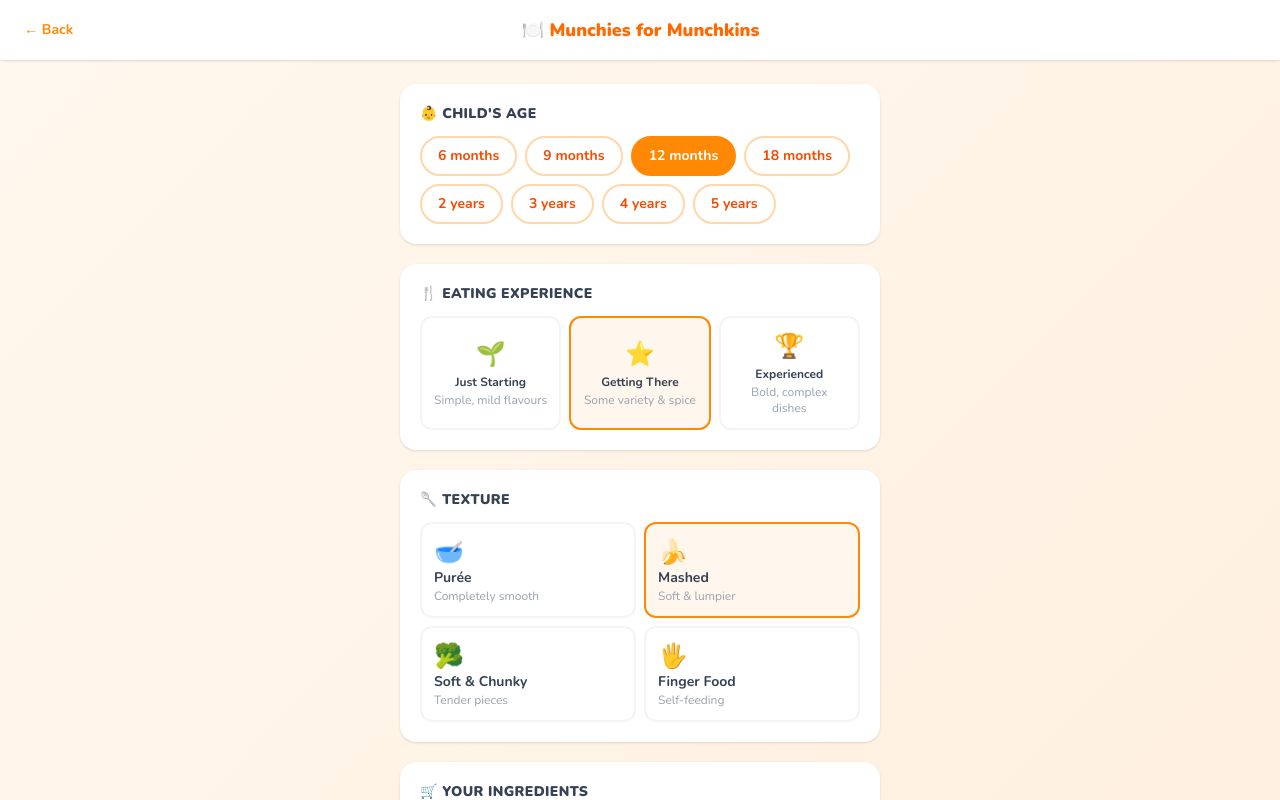
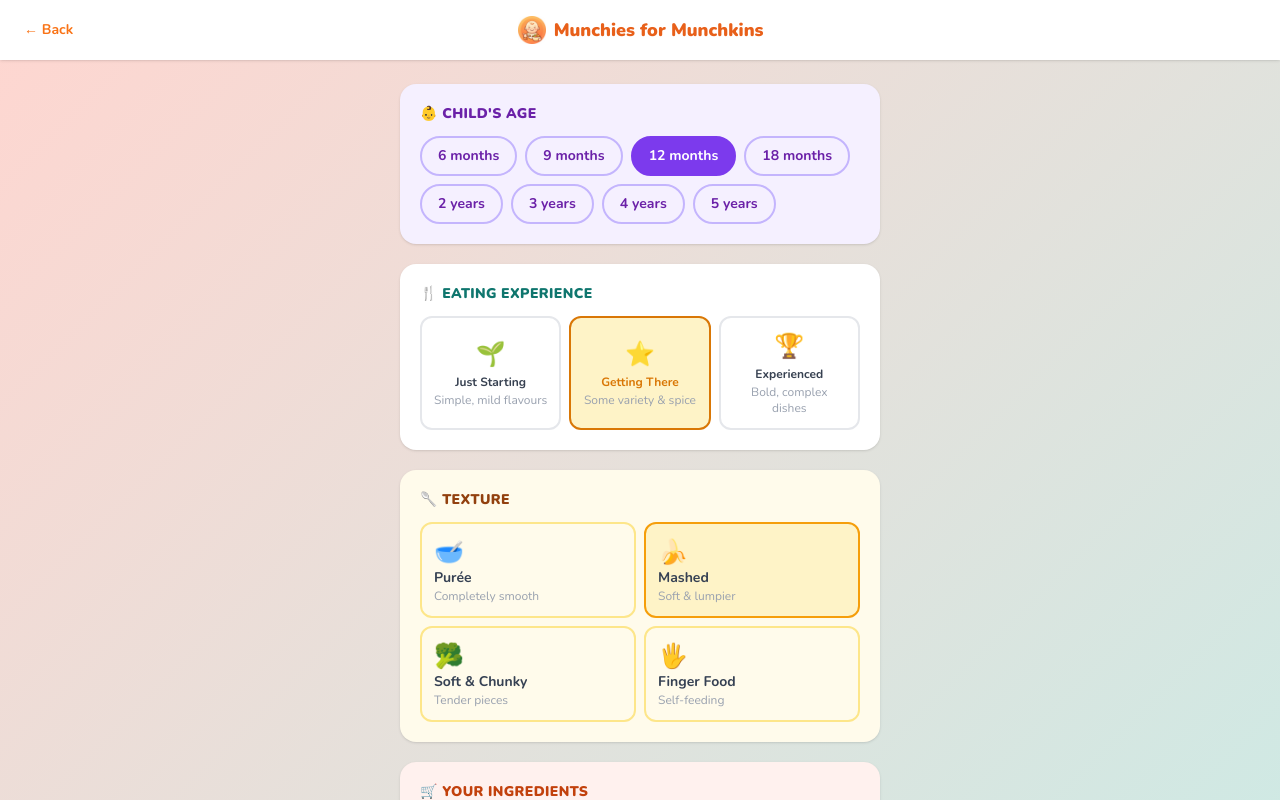
Before and after one commit to sabia-akbar-ali/munchies-for-munchkins, a Next.js app: page / in a window 1280 px wide. Both pictures are taken after a click on the button "Get Recipes 🍳". Shown: the top 800 px of the page. Built offline with nearby package versions, Linux system fonts and the light colour scheme.

Commit message:
Update page.tsx

```diff
--- a/app/page.tsx
+++ b/app/page.tsx
@@ -1,6 +1,7 @@
 "use client";
 
 import { useState } from "react";
+import Image from "next/image";
 
 const AGE_OPTIONS = [
   "6 months", "9 months", "12 months", "18 months",
@@ -17,9 +18,9 @@ const TEXTURE_OPTIONS = [
 const ALLERGEN_OPTIONS = ["Nut-free", "Dairy-free", "Egg-free", "Gluten-free"];
 
 const EXPERIENCE_OPTIONS = [
-  { value: "just starting", label: "Just Starting", emoji: "🌱", desc: "Simple, mild flavours" },
-  { value: "getting adventurous", label: "Getting There", emoji: "⭐", desc: "Some variety & spice" },
-  { value: "experienced eater", label: "Experienced", emoji: "🏆", desc: "Bold, complex dishes" },
+  { value: "just starting", label: "Just Starting", emoji: "🌱", desc: "Simple, mild flavours", color: "#16A34A", bg: "#DCFCE7", border: "#86EFAC" },
+  { value: "getting adventurous", label: "Getting There", emoji: "⭐", desc: "Some variety & spice", color: "#D97706", bg: "#FEF3C7", border: "#FCD34D" },
+  { value: "experienced eater", label: "Experienced", emoji: "🏆", desc: "Bold, complex dishes", color: "#7C3AED", bg: "#F5F3FF", border: "#C4B5FD" },
 ];
 
 const COMMON_INGREDIENTS = [
@@ -37,9 +38,9 @@ const COMMON_INGREDIENTS = [
 ].sort();
 
 const RECIPE_TABS = [
-  { label: "🌱 Simple", key: 0 },
-  { label: "⭐ Next Level", key: 1 },
-  { label: "👨‍🍳 Chef's Pick", key: 2 },
+  { label: "🌱 Simple", key: 0, color: "#16A34A", gradient: "linear-gradient(135deg, #22C55E, #4ADE80)" },
+  { label: "⭐ Next Level", key: 1, color: "#EA7316", gradient: "linear-gradient(135deg, #F97316, #FB923C)" },
+  { label: "👨‍🍳 Chef's Pick", key: 2, color: "#7C3AED", gradient: "linear-gradient(135deg, #7C3AED, #A78BFA)" },
 ];
 
 interface Ingredient {
@@ -166,39 +167,42 @@ export default function Home() {
     setPreviousRecipeNames([]);
   };
 
+  const activeTab = RECIPE_TABS[selectedRecipe];
+
   if (!showGenerator) {
     return (
-      <div className="min-h-screen flex flex-col" style={{ background: "linear-gradient(135deg, #fff8ee 0%, #ffeedd 100%)" }}>
+      <div className="min-h-screen flex flex-col" style={{ background: "linear-gradient(135deg, #FFD6D0 0%, #C5EDE8 100%)" }}>
         <header className="text-center pt-12 pb-6 px-6">
-          <div className="text-6xl mb-3">🍽️👶</div>
-          <h1 className="text-4xl font-black text-orange-500 tracking-tight">Munchies for Munchkins</h1>
-          <p className="text-lg text-amber-700 font-semibold mt-2">AI recipes from ingredients you already have</p>
+          <div className="flex justify-center mb-4">
+            <Image src="/icon-512.png" alt="Munchies for Munchkins" width={96} height={96} className="rounded-3xl shadow-lg" />
+          </div>
+          <h1 className="text-4xl font-black tracking-tight" style={{ color: "#E8601A" }}>Munchies for Munchkins</h1>
+          <p className="text-lg font-semibold mt-2" style={{ color: "#0F766E" }}>AI recipes from ingredients you already have</p>
         </header>
 
         <main className="flex-1 flex flex-col items-center justify-center px-6 pb-12">
           <div className="max-w-md w-full bg-white rounded-3xl shadow-xl p-8 text-center">
-            <div className="text-5xl mb-4">✨</div>
             <h2 className="text-2xl font-black text-gray-800 mb-3">What&apos;s in your kitchen?</h2>
-            <p className="text-gray-600 mb-6 leading-relaxed">
+            <p className="text-gray-500 mb-6 leading-relaxed">
               Tell us what ingredients you have at home and we&apos;ll create safe, nutritious, and tasty recipes perfectly suited to your little one&apos;s age and needs.
             </p>
             <div className="grid grid-cols-2 gap-3 mb-6 text-sm">
               {[
-                { emoji: "👶", text: "Age-appropriate recipes" },
-                { emoji: "🌿", text: "Allergen filters" },
-                { emoji: "✅", text: "Halal option" },
-                { emoji: "⚡", text: "3 options at once" },
+                { emoji: "👶", text: "Age-appropriate recipes", bg: "#F5F0FF", color: "#6B21A8" },
+                { emoji: "🌿", text: "Allergen filters", bg: "#DCFCE7", color: "#15803D" },
+                { emoji: "✅", text: "Halal option", bg: "#E0F7F4", color: "#0F766E" },
+                { emoji: "⚡", text: "3 options at once", bg: "#FEF3C7", color: "#92400E" },
               ].map((f) => (
-                <div key={f.text} className="bg-orange-50 rounded-xl p-3 flex items-center gap-2 text-left">
+                <div key={f.text} className="rounded-xl p-3 flex items-center gap-2 text-left" style={{ background: f.bg }}>
                   <span className="text-xl">{f.emoji}</span>
-                  <span className="font-semibold text-orange-800">{f.text}</span>
+                  <span className="font-semibold text-sm" style={{ color: f.color }}>{f.text}</span>
                 </div>
               ))}
             </div>
             <button
               onClick={() => setShowGenerator(true)}
               className="w-full py-4 rounded-2xl text-white font-black text-lg shadow-lg transition-transform hover:scale-105 active:scale-95"
-              style={{ background: "linear-gradient(135deg, #f97316, #fb923c)" }}
+              style={{ background: "linear-gradient(135deg, #F97316, #EC4899)" }}
             >
               Get Recipes 🍳
             </button>
@@ -206,7 +210,7 @@ export default function Home() {
           </div>
         </main>
 
-        <footer className="text-center pb-6 text-xs text-gray-400 px-6">
+        <footer className="text-center pb-6 text-xs text-gray-500 px-6">
           Every child develops differently. Age guidance is a general suggestion only. Always consult your health visitor or GP before introducing new foods. This app does not provide medical advice.
         </footer>
       </div>
@@ -214,10 +218,13 @@ export default function Home() {
   }
 
   return (
-    <div className="min-h-screen pb-16" style={{ background: "linear-gradient(135deg, #fff8ee 0%, #ffeedd 100%)" }}>
+    <div className="min-h-screen pb-16" style={{ background: "linear-gradient(135deg, #FFD6D0 0%, #C5EDE8 100%)" }}>
       <header className="sticky top-0 z-10 bg-white shadow-sm px-6 py-4 flex items-center justify-between">
-        <button onClick={() => { setShowGenerator(false); setRecipes(null); }} className="text-orange-400 font-bold text-sm">← Back</button>
-        <span className="font-black text-orange-500 text-lg">🍽️ Munchies for Munchkins</span>
+        <button onClick={() => { setShowGenerator(false); setRecipes(null); }} className="font-bold text-sm" style={{ color: "#F97316" }}>← Back</button>
+        <div className="flex items-center gap-2">
+          <Image src="/icon-512.png" alt="" width={28} height={28} className="rounded-lg" />
+          <span className="font-black text-lg" style={{ color: "#E8601A" }}>Munchies for Munchkins</span>
+        </div>
         <div className="w-12" />
       </header>
 
@@ -225,18 +232,19 @@ export default function Home() {
         {!recipes ? (
           <>
             {/* Age */}
-            <div className="bg-white rounded-2xl p-5 shadow-sm">
-              <h3 className="font-black text-gray-700 mb-3 text-sm uppercase tracking-wide">👶 Child&apos;s Age</h3>
+            <div className="rounded-2xl p-5 shadow-sm" style={{ background: "#F5F0FF" }}>
+              <h3 className="font-black mb-3 text-sm uppercase tracking-wide" style={{ color: "#6B21A8" }}>👶 Child&apos;s Age</h3>
               <div className="flex flex-wrap gap-2">
                 {AGE_OPTIONS.map((a) => (
                   <button
                     key={a}
                     onClick={() => handleAgeChange(a)}
-                    className={`px-4 py-2 rounded-full text-sm font-bold border-2 transition-all ${
+                    className="px-4 py-2 rounded-full text-sm font-bold border-2 transition-all"
+                    style={
                       age === a
-                        ? "border-orange-400 bg-orange-400 text-white"
-                        : "border-orange-200 text-orange-600 hover:border-orange-400"
-                    }`}
+                        ? { borderColor: "#7C3AED", background: "#7C3AED", color: "white" }
+                        : { borderColor: "#C4B5FD", color: "#6B21A8" }
+                    }
                   >
                     {a}
                   </button>
@@ -246,20 +254,21 @@ export default function Home() {
 
             {/* Experience level */}
             <div className="bg-white rounded-2xl p-5 shadow-sm">
-              <h3 className="font-black text-gray-700 mb-3 text-sm uppercase tracking-wide">🍴 Eating Experience</h3>
+              <h3 className="font-black mb-3 text-sm uppercase tracking-wide" style={{ color: "#0F766E" }}>🍴 Eating Experience</h3>
               <div className="grid grid-cols-3 gap-2">
                 {EXPERIENCE_OPTIONS.map((opt) => (
                   <button
                     key={opt.value}
                     onClick={() => setExperienceLevel(opt.value)}
-                    className={`p-3 rounded-xl border-2 text-center transition-all ${
+                    className="p-3 rounded-xl border-2 text-center transition-all"
+                    style={
                       experienceLevel === opt.value
-                        ? "border-orange-400 bg-orange-50"
-                        : "border-gray-100 hover:border-orange-200"
-                    }`}
+                        ? { borderColor: opt.color, background: opt.bg }
+                        : { borderColor: "#E5E7EB" }
+                    }
                   >
                     <div className="text-2xl">{opt.emoji}</div>
-                    <div className="font-bold text-xs text-gray-700 mt-1">{opt.label}</div>
+                    <div className="font-bold text-xs mt-1" style={{ color: experienceLevel === opt.value ? opt.color : "#374151" }}>{opt.label}</div>
                     <div className="text-xs text-gray-400 mt-0.5">{opt.desc}</div>
                   </button>
                 ))}
@@ -267,8 +276,8 @@ export default function Home() {
             </div>
 
             {/* Texture */}
-            <div className="bg-white rounded-2xl p-5 shadow-sm">
-              <h3 className="font-black text-gray-700 mb-3 text-sm uppercase tracking-wide">🥄 Texture</h3>
+            <div className="rounded-2xl p-5 shadow-sm" style={{ background: "#FFFBEB" }}>
+              <h3 className="font-black mb-3 text-sm uppercase tracking-wide" style={{ color: "#92400E" }}>🥄 Texture</h3>
               <div className="grid grid-cols-2 gap-2">
                 {TEXTURE_OPTIONS.map((t) => {
                   const isDisabled =
@@ -279,13 +288,14 @@ export default function Home() {
                       key={t.value}
                       onClick={() => !isDisabled && setTexture(t.value)}
                       disabled={isDisabled}
-                      className={`p-3 rounded-xl border-2 text-left transition-all ${
+                      className="p-3 rounded-xl border-2 text-left transition-all"
+                      style={
                         isDisabled
-                          ? "border-gray-100 bg-gray-50 opacity-40 cursor-not-allowed"
+                          ? { borderColor: "#F3F4F6", background: "#F9FAFB", opacity: 0.4, cursor: "not-allowed" }
                           : texture === t.value
-                          ? "border-orange-400 bg-orange-50"
-                          : "border-gray-100 hover:border-orange-200"
-                      }`}
+                          ? { borderColor: "#F59E0B", background: "#FEF3C7" }
+                          : { borderColor: "#FDE68A" }
+                      }
                     >
                       <div className="text-2xl">{t.emoji}</div>
                       <div className="font-bold text-sm text-gray-700">{t.value}</div>
@@ -297,36 +307,32 @@ export default function Home() {
             </div>
 
             {/* Ingredients */}
-            <div className="bg-white rounded-2xl p-5 shadow-sm">
-              <h3 className="font-black text-gray-700 mb-3 text-sm uppercase tracking-wide">🛒 Your Ingredients</h3>
+            <div className="rounded-2xl p-5 shadow-sm" style={{ background: "#FFF1EE" }}>
+              <h3 className="font-black mb-3 text-sm uppercase tracking-wide" style={{ color: "#C2410C" }}>🛒 Your Ingredients</h3>
               <div className="relative">
                 <div className="flex gap-2 mb-1">
                   <input
                     type="text"
                     value={inputValue}
-                    onChange={(e) => {
-                      setInputValue(e.target.value);
-                      setShowSuggestions(true);
-                    }}
+                    onChange={(e) => { setInputValue(e.target.value); setShowSuggestions(true); }}
                     onFocus={() => setShowSuggestions(true)}
                     onBlur={() => setTimeout(() => setShowSuggestions(false), 150)}
-                    onKeyDown={(e) => {
-                      if (e.key === "Enter") addIngredient();
-                    }}
+                    onKeyDown={(e) => { if (e.key === "Enter") addIngredient(); }}
                     placeholder="e.g. sweet potato, chicken..."
-                    className="flex-1 border-2 border-orange-200 rounded-xl px-4 py-2 text-sm font-semibold focus:outline-none focus:border-orange-400"
+                    className="flex-1 border-2 rounded-xl px-4 py-2 text-sm font-semibold focus:outline-none"
+                    style={{ borderColor: "#FCA99A" }}
                   />
                   <button
                     onClick={() => addIngredient()}
                     className="px-4 py-2 rounded-xl text-white font-black text-sm"
-                    style={{ background: "#f97316" }}
+                    style={{ background: "#F97316" }}
                   >
                     Add
                   </button>
                 </div>
 
                 {showSuggestions && filteredSuggestions.length > 0 && (
-                  <div className="absolute left-0 right-0 z-20 bg-white border-2 border-orange-200 rounded-xl shadow-lg overflow-hidden">
+                  <div className="absolute left-0 right-0 z-20 bg-white border-2 rounded-xl shadow-lg overflow-hidden" style={{ borderColor: "#FCA99A" }}>
                     {filteredSuggestions.map((s) => (
                       <button
                         key={s}
@@ -341,14 +347,14 @@ export default function Home() {
                 )}
               </div>
 
-              <p className="text-xs text-gray-400 mb-3">Start typing to see suggestions, or type any ingredient and tap Add</p>
+              <p className="text-xs text-orange-400 mb-3">Start typing to see suggestions, or type any ingredient and tap Add</p>
 
               {ingredients.length > 0 && (
                 <div className="flex flex-wrap gap-2">
                   {ingredients.map((ing) => (
-                    <span key={ing} className="flex items-center gap-1 bg-orange-100 text-orange-700 px-3 py-1 rounded-full text-sm font-bold capitalize">
+                    <span key={ing} className="flex items-center gap-1 px-3 py-1 rounded-full text-sm font-bold capitalize" style={{ background: "#FECDD3", color: "#BE123C" }}>
                       {ing}
-                      <button onClick={() => removeIngredient(ing)} className="ml-1 text-orange-400 hover:text-orange-700">×</button>
+                      <button onClick={() => removeIngredient(ing)} className="ml-1" style={{ color: "#FB7185" }}>×</button>
                     </span>
                   ))}
                 </div>
@@ -357,18 +363,19 @@ export default function Home() {
             </div>
 
             {/* Allergens & Halal */}
-            <div className="bg-white rounded-2xl p-5 shadow-sm">
-              <h3 className="font-black text-gray-700 mb-3 text-sm uppercase tracking-wide">⚠️ Dietary Needs</h3>
+            <div className="rounded-2xl p-5 shadow-sm" style={{ background: "#F0FDF4" }}>
+              <h3 className="font-black mb-3 text-sm uppercase tracking-wide" style={{ color: "#15803D" }}>⚠️ Dietary Needs</h3>
               <div className="flex flex-wrap gap-2 mb-3">
                 {ALLERGEN_OPTIONS.map((a) => (
                   <button
                     key={a}
                     onClick={() => toggleAllergen(a)}
-                    className={`px-4 py-2 rounded-full text-sm font-bold border-2 transition-all ${
+                    className="px-4 py-2 rounded-full text-sm font-bold border-2 transition-all"
+                    style={
                       allergens.includes(a)
-                        ? "border-green-400 bg-green-100 text-green-700"
-                        : "border-gray-200 text-gray-500 hover:border-green-300"
-                    }`}
+                        ? { borderColor: "#16A34A", background: "#DCFCE7", color: "#15803D" }
+                        : { borderColor: "#BBF7D0", color: "#6B7280" }
+                    }
                   >
                     {allergens.includes(a) ? "✓ " : ""}{a}
                   </button>
@@ -376,16 +383,15 @@ export default function Home() {
               </div>
               <button
                 onClick={() => setHalal(!halal)}
-                className={`flex items-center gap-3 w-full p-3 rounded-xl border-2 transition-all ${
-                  halal ? "border-green-400 bg-green-50" : "border-gray-100 hover:border-green-200"
-                }`}
+                className="flex items-center gap-3 w-full p-3 rounded-xl border-2 transition-all bg-white"
+                style={{ borderColor: halal ? "#16A34A" : "#E5E7EB" }}
               >
                 <span className="text-xl">🌙</span>
                 <div className="text-left flex-1">
                   <div className="font-bold text-sm text-gray-700">Halal</div>
                   <div className="text-xs text-gray-400">Halal ingredients only</div>
                 </div>
-                <div className={`w-10 h-6 rounded-full transition-colors relative ${halal ? "bg-green-400" : "bg-gray-200"}`}>
+                <div className="w-10 h-6 rounded-full transition-colors relative" style={{ background: halal ? "#16A34A" : "#D1D5DB" }}>
                   <div
                     className="w-5 h-5 bg-white rounded-full shadow absolute top-0.5 transition-all"
                     style={{ left: halal ? "18px" : "2px" }}
@@ -402,8 +408,8 @@ export default function Home() {
               style={{
                 background:
                   loading || ingredients.length === 0
-                    ? "#d1d5db"
-                    : "linear-gradient(135deg, #f97316, #fb923c)",
+                    ? "#D1D5DB"
+                    : "linear-gradient(135deg, #F97316 0%, #EC4899 100%)",
               }}
             >
               {loading ? "🍳 Cooking up 3 recipes..." : "✨ Generate My Recipes"}
@@ -417,15 +423,11 @@ export default function Home() {
                 <button
                   key={tab.key}
                   onClick={() => setSelectedRecipe(tab.key)}
-                  className={`flex-1 py-2.5 rounded-xl text-sm font-black transition-all ${
-                    selectedRecipe === tab.key
-                      ? "text-white shadow-sm"
-                      : "text-gray-400 hover:text-orange-500"
-                  }`}
+                  className="flex-1 py-2.5 rounded-xl text-sm font-black transition-all"
                   style={
                     selectedRecipe === tab.key
-                      ? { background: "linear-gradient(135deg, #f97316, #fb923c)" }
-                      : {}
+                      ? { background: tab.gradient, color: "white" }
+                      : { color: "#9CA3AF" }
                   }
                 >
                   {tab.label}
@@ -435,15 +437,15 @@ export default function Home() {
 
             {recipes[selectedRecipe] && (
               <>
-                <div className="bg-white rounded-3xl p-6 shadow-sm">
+                <div className="bg-white rounded-3xl p-6 shadow-sm" style={{ borderTop: `4px solid ${activeTab.color}` }}>
                   <div className="text-4xl text-center mb-3">🍽️</div>
                   <h2 className="text-2xl font-black text-gray-800 text-center mb-2">{recipes[selectedRecipe].recipeName}</h2>
-                  <p className="text-gray-600 text-center mb-4">{recipes[selectedRecipe].description}</p>
+                  <p className="text-gray-500 text-center mb-4">{recipes[selectedRecipe].description}</p>
                   <div className="flex justify-center gap-4 text-sm text-gray-500 font-semibold mb-4">
                     <span>⏱ Prep: {recipes[selectedRecipe].prepTime}</span>
                     <span>🔥 Cook: {recipes[selectedRecipe].cookTime}</span>
                   </div>
-                  <div className="bg-orange-50 rounded-xl p-3 text-sm text-orange-700 font-semibold text-center">
+                  <div className="rounded-xl p-3 text-sm font-semibold text-center" style={{ background: `${activeTab.color}18`, color: activeTab.color }}>
                     {recipes[selectedRecipe].textureNote}
                   </div>
                 </div>
@@ -453,7 +455,7 @@ export default function Home() {
                   <ul className="space-y-2">
                     {recipes[selectedRecipe].ingredients.map((ing, i) => (
                       <li key={i} className="flex gap-2 text-sm">
-                        <span className="text-orange-400 font-black">•</span>
+                        <span className="font-black" style={{ color: activeTab.color }}>•</span>
                         <span className="font-semibold text-gray-600">{ing.quantity}</span>
                         <span className="text-gray-700">{ing.item}</span>
                       </li>
@@ -468,7 +470,7 @@ export default function Home() {
                       <li key={i} className="flex gap-3 text-sm">
                         <span
                           className="w-6 h-6 rounded-full text-white text-xs font-black flex items-center justify-center flex-shrink-0 mt-0.5"
-                          style={{ background: "#f97316" }}
+                          style={{ background: activeTab.color }}
                         >
                           {i + 1}
                         </span>
@@ -482,7 +484,7 @@ export default function Home() {
                   <div className="bg-green-50 rounded-2xl p-4 text-sm text-green-700 font-semibold">
                     🥦 <strong>Nutrition:</strong> {recipes[selectedRecipe].nutritionalNote}
                   </div>
-                  <div className="bg-blue-50 rounded-2xl p-4 text-sm text-blue-700 font-semibold">
+                  <div className="rounded-2xl p-4 text-sm font-semibold" style={{ background: "#F5F0FF", color: "#6B21A8" }}>
                     👶 <strong>Age note:</strong> {recipes[selectedRecipe].ageSuitabilityNote}
                   </div>
                 </div>
@@ -498,13 +500,14 @@ export default function Home() {
                 onClick={generateRecipe}
                 disabled={loading}
                 className="py-4 rounded-2xl text-white font-black text-sm shadow-lg hover:scale-105 active:scale-95 transition-transform disabled:opacity-50"
-                style={{ background: "linear-gradient(135deg, #f97316, #fb923c)" }}
+                style={{ background: "linear-gradient(135deg, #F97316 0%, #EC4899 100%)" }}
               >
                 {loading ? "🍳 Cooking..." : "🔄 Try Different"}
               </button>
               <button
                 onClick={reset}
-                className="py-4 rounded-2xl font-black text-sm border-2 border-orange-300 text-orange-500 hover:bg-orange-50 transition-colors"
+                className="py-4 rounded-2xl font-black text-sm border-2 transition-colors"
+                style={{ borderColor: "#FCA99A", color: "#F97316" }}
               >
                 🛒 New Ingredients
               </button>
```
